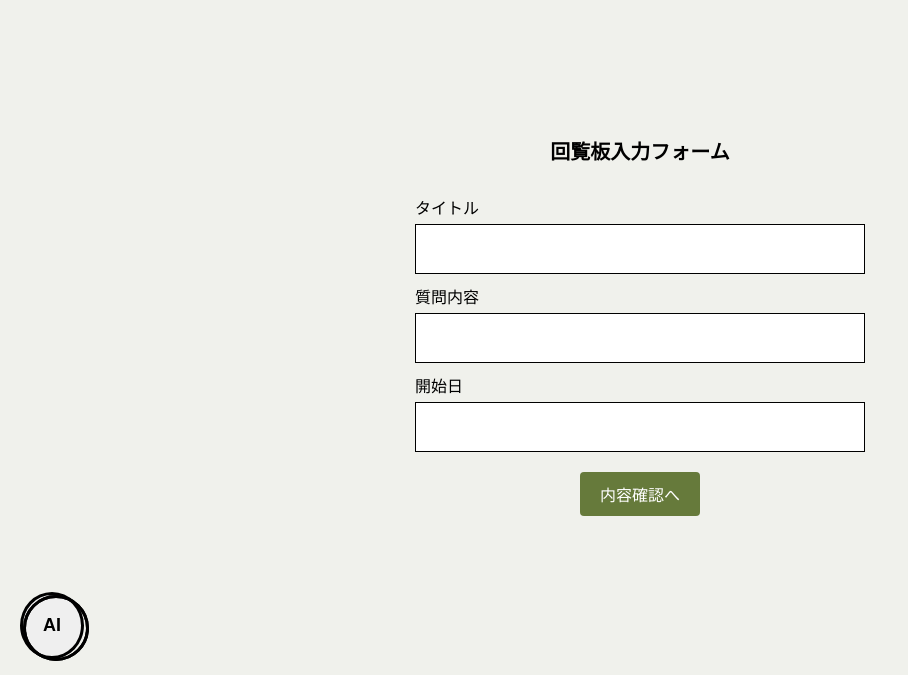
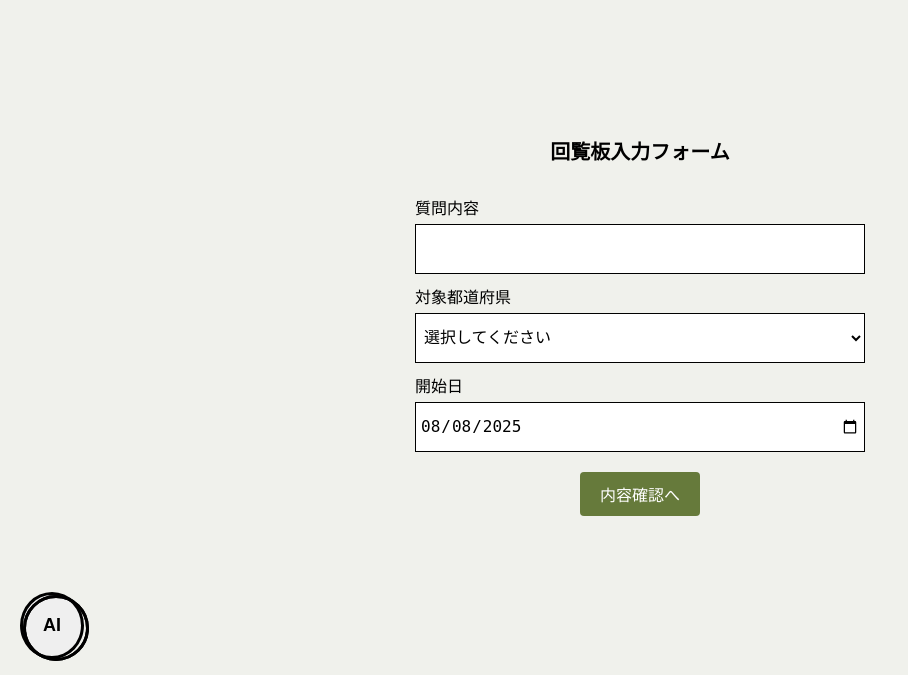
Before and after one commit to kokoro-12-11/2025U22, a Flask app: page /admin_board_create in a window 1280 px wide. Shown: the part 131-806 px from the top of the page, without its empty margins (0-908 px from the left). Run offline with Flask 3, Linux system fonts and the light colour scheme; the visitor is signed in with stand-in values (Sample User, id 1).

Commit message:
250810/0102
【管理者投稿ページ】
・タイトルを削除
・都道府県欄を追加(デフォルトで今日の日付＆今日より前の日付の選択不可)
・日付をtextからdateに変更
・次のページで表示項目の一致

```diff
--- a/develop/routes/admin.py
+++ b/develop/routes/admin.py
@@ -1,6 +1,7 @@
 # admin.py
 
 from flask import Blueprint, render_template, request, redirect, flash, session, url_for
+from datetime import date
 
 admin_bp = Blueprint('admin', __name__)
 
@@ -32,3 +33,13 @@ def admin_logout():
     session.pop('admin_logged_in', None)
     flash("ログアウトしました", "info")
     return redirect(url_for('admin.admin_login'))
+
+# 回覧板入力画面（admin_board_create.html）
+@admin_bp.route('/admin_board_create', methods=['GET'])
+def admin_board_create():
+    if not session.get('admin_logged_in'):
+        flash("管理者ログインが必要です", "warning")
+        return redirect(url_for('admin.admin_login'))
+
+    today = date.today().isoformat()
+    return render_template('admin_board_create.html', today=today)
--- a/develop/static/css/admin_board_create.css
+++ b/develop/static/css/admin_board_create.css
@@ -78,6 +78,18 @@ main h2 {
   box-sizing: border-box;
 }
 
+.form select {
+  width: 450px;
+  height: 50px;
+  font-size: 16px;
+  padding: 4px;
+  margin-top: 5px;
+  border: 1px solid #000;
+  box-sizing: border-box;
+  background-color: #fff;
+}
+
+
 .submit_btn {
   margin-top: 20px;
   background-color: #667a3b;
--- a/develop/templates/admin_board_create.html
+++ b/develop/templates/admin_board_create.html
@@ -19,14 +19,64 @@
         <main>
             <h2>回覧板入力フォーム</h2>
             <form class="form" action="/admin_board_confirm" method="post">
-                <label for="title">タイトル</label>
-                <input type="text" id="title" name="title">
 
                 <label for="content">質問内容</label>
-                <input type="text" id="content" name="content">
+                <input type="text" id="content" name="content" required>
+
+                <label for="prefecture_id">対象都道府県</label>
+                <select id="prefecture_id" name="prefecture_id" required>
+                    <option value="" disabled selected>選択してください</option>
+                    <option value="1">北海道</option>
+                    <option value="2">青森県</option>
+                    <option value="3">岩手県</option>
+                    <option value="4">宮城県</option>
+                    <option value="5">秋田県</option>
+                    <option value="6">山形県</option>
+                    <option value="7">福島県</option>
+                    <option value="8">茨城県</option>
+                    <option value="9">栃木県</option>
+                    <option value="10">群馬県</option>
+                    <option value="11">埼玉県</option>
+                    <option value="12">千葉県</option>
+                    <option value="13">東京都</option>
+                    <option value="14">神奈川県</option>
+                    <option value="15">新潟県</option>
+                    <option value="16">富山県</option>
+                    <option value="17">石川県</option>
+                    <option value="18">福井県</option>
+                    <option value="19">山梨県</option>
+                    <option value="20">長野県</option>
+                    <option value="21">岐阜県</option>
+                    <option value="22">静岡県</option>
+                    <option value="23">愛知県</option>
+                    <option value="24">三重県</option>
+                    <option value="25">滋賀県</option>
+                    <option value="26">京都府</option>
+                    <option value="27">大阪府</option>
+                    <option value="28">兵庫県</option>
+                    <option value="29">奈良県</option>
+                    <option value="30">和歌山県</option>
+                    <option value="31">鳥取県</option>
+                    <option value="32">島根県</option>
+                    <option value="33">岡山県</option>
+                    <option value="34">広島県</option>
+                    <option value="35">山口県</option>
+                    <option value="36">徳島県</option>
+                    <option value="37">香川県</option>
+                    <option value="38">愛媛県</option>
+                    <option value="39">高知県</option>
+                    <option value="40">福岡県</option>
+                    <option value="41">佐賀県</option>
+                    <option value="42">長崎県</option>
+                    <option value="43">熊本県</option>
+                    <option value="44">大分県</option>
+                    <option value="45">宮崎県</option>
+                    <option value="46">鹿児島県</option>
+                    <option value="47">沖縄県</option>
+                </select>
 
                 <label for="start">開始日</label>
-                <input type="text" id="start" name="start">
+                <input type="date" id="start" name="start" min="{{ today }}" value="{{ today }}">
 
                 <button type="submit" class="submit_btn">内容確認へ</button>
 
```
Also changed, not shown: develop/routes/admin_confirmation.py (+29 -2 lines), develop/templates/admin_confirmation.html (+5 -5 lines).
